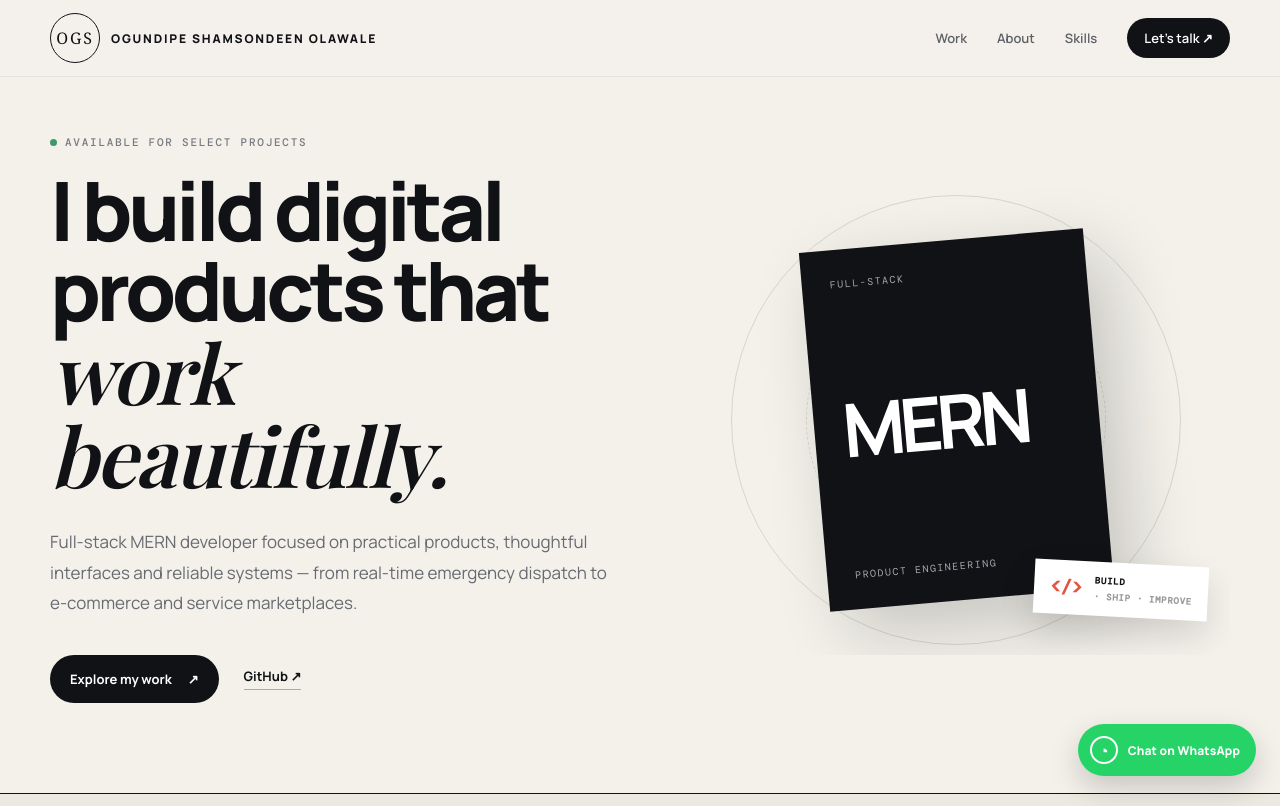
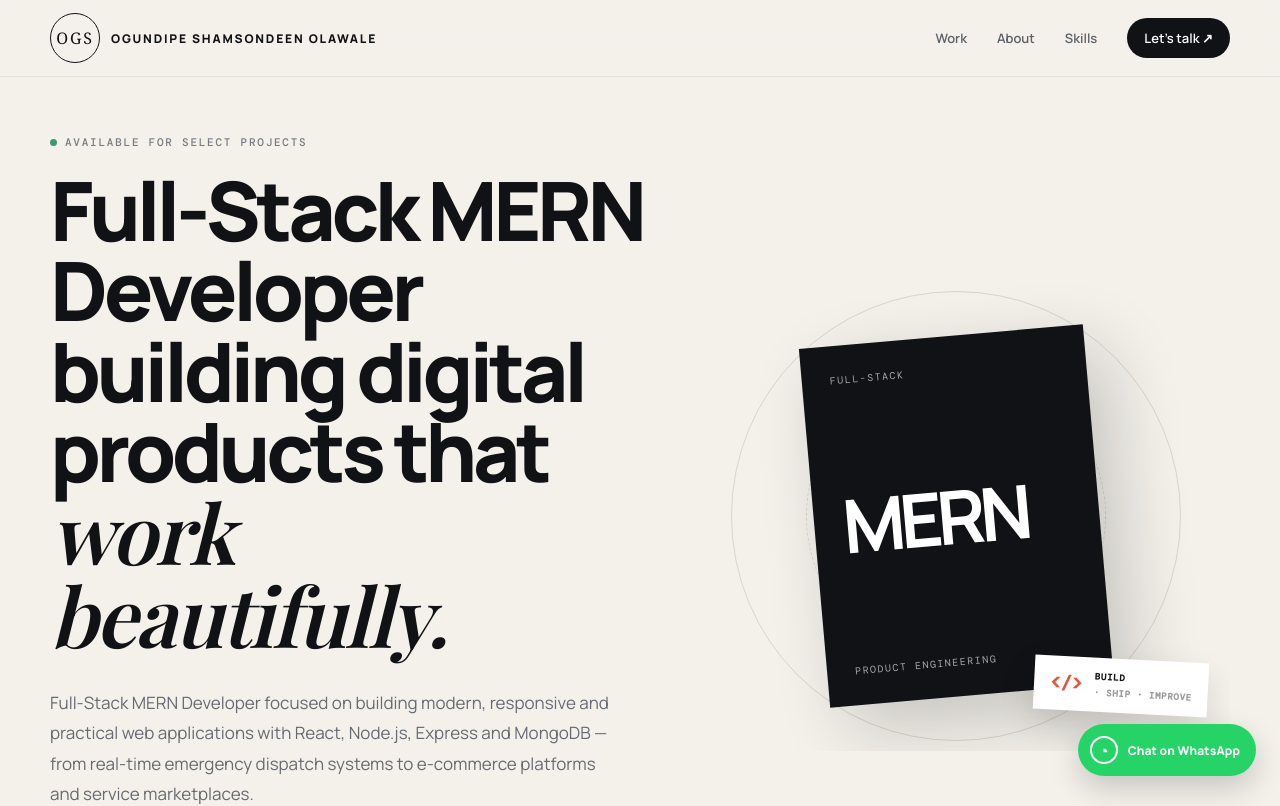
Before and after one commit to Shamsondeen/shamsondeen-portfolio, a React (Vite) app: page / in a window 1280 px wide. Shown: the top 806 px of the page. Built offline with nearby package versions, Linux system fonts and the light colour scheme; a web font is replaced by a local one.

Commit message:
Improve portfolio SEO content

```diff
--- a/src/main.jsx
+++ b/src/main.jsx
@@ -81,12 +81,14 @@ function App() {
               AVAILABLE FOR SELECT PROJECTS
             </p>
             <h1>
-              I build digital products that <em>work beautifully.</em>
+              Full-Stack MERN Developer building digital products that{" "}
+              <em>work beautifully.</em>
             </h1>
             <p className="lead">
-              Full-stack MERN developer focused on practical products,
-              thoughtful interfaces and reliable systems — from real-time
-              emergency dispatch to e-commerce and service marketplaces.
+              Full-Stack MERN Developer focused on building modern, responsive
+              and practical web applications with React, Node.js, Express and
+              MongoDB — from real-time emergency dispatch systems to e-commerce
+              platforms and service marketplaces.
             </p>
             <div className="actions">
               <a className="btn dark" href="#work">
@@ -184,9 +186,11 @@ function App() {
             </div>
             <div className="aboutcopy">
               <p>
-                I enjoy turning real-world problems into clear, usable software.
-                My work sits at the intersection of product thinking, backend
-                logic and polished frontend experiences.
+                I am a Full-Stack MERN Developer who enjoys turning real-world
+                problems into clear, usable software. I build modern web
+                applications using React, Node.js, Express and MongoDB, with a
+                focus on practical products, reliable systems and polished
+                frontend experiences.
               </p>
               <p>
                 I care about the details that make a system dependable:
```
